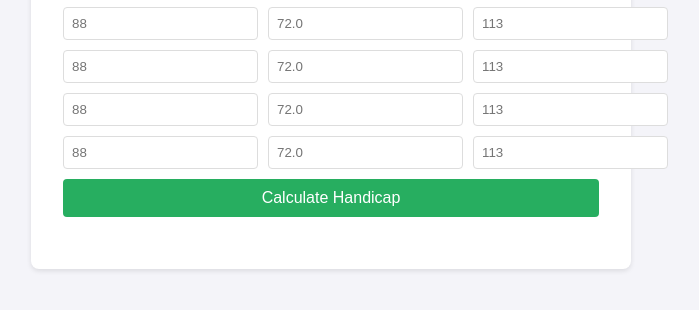
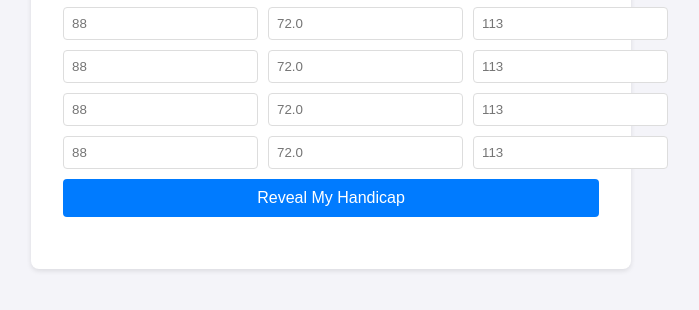
Before and after one commit to loganwrivera-oss/golf-handicap-cloud, a plain HTML site: page frontend/index.html in a window 1280 px wide. Shown: the part 202-512 px from the top of the page, without its empty margins (309-1008 px from the left). Drawn offline with Linux system fonts and the light colour scheme.

```diff
--- a/frontend/index.html
+++ b/frontend/index.html
@@ -10,7 +10,7 @@
         h1 { color: #2c3e50; text-align: center; }
         .score-row { display: flex; gap: 10px; margin-bottom: 10px; }
         input { flex: 1; padding: 8px; border: 1px solid #ddd; border-radius: 4px; }
-        button { width: 100%; padding: 10px; background-color: #27ae60; color: white; border: none; border-radius: 4px; cursor: pointer; font-size: 16px; }
+        button { width: 100%; padding: 10px; background-color: #007bff; color: white; border: none; border-radius: 4px; cursor: pointer; font-size: 16px; }
         button:hover { background-color: #219150; }
         #result { margin-top: 20px; text-align: center; font-size: 1.2rem; font-weight: bold; color: #333; }
         .label-row { display: flex; gap: 10px; font-weight: bold; font-size: 0.9rem; margin-bottom: 5px; }
@@ -31,7 +31,7 @@
     <form id="calcForm">
         <div id="inputs">
             </div>
-        <button type="submit">Calculate Handicap</button>
+        <button type="submit">Reveal My Handicap</button>
     </form>
 
     <div id="result"></div>
```
